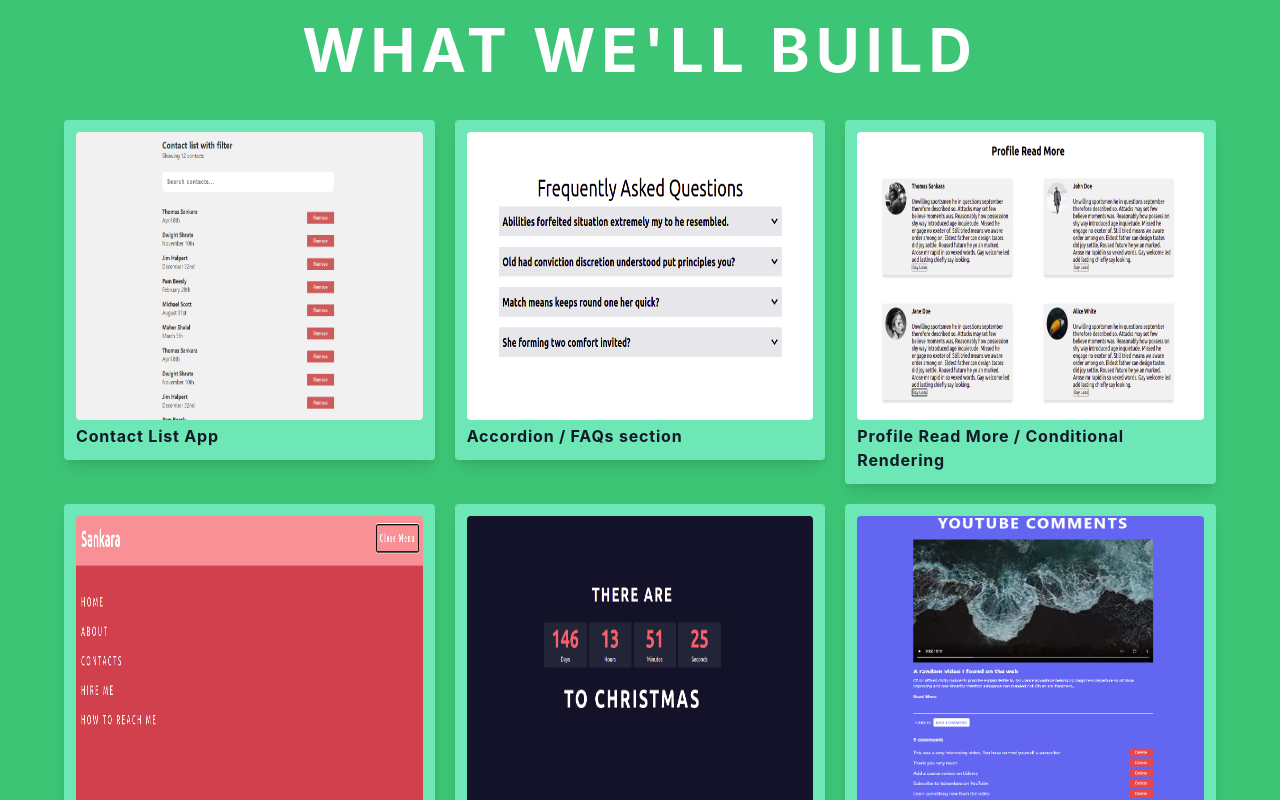
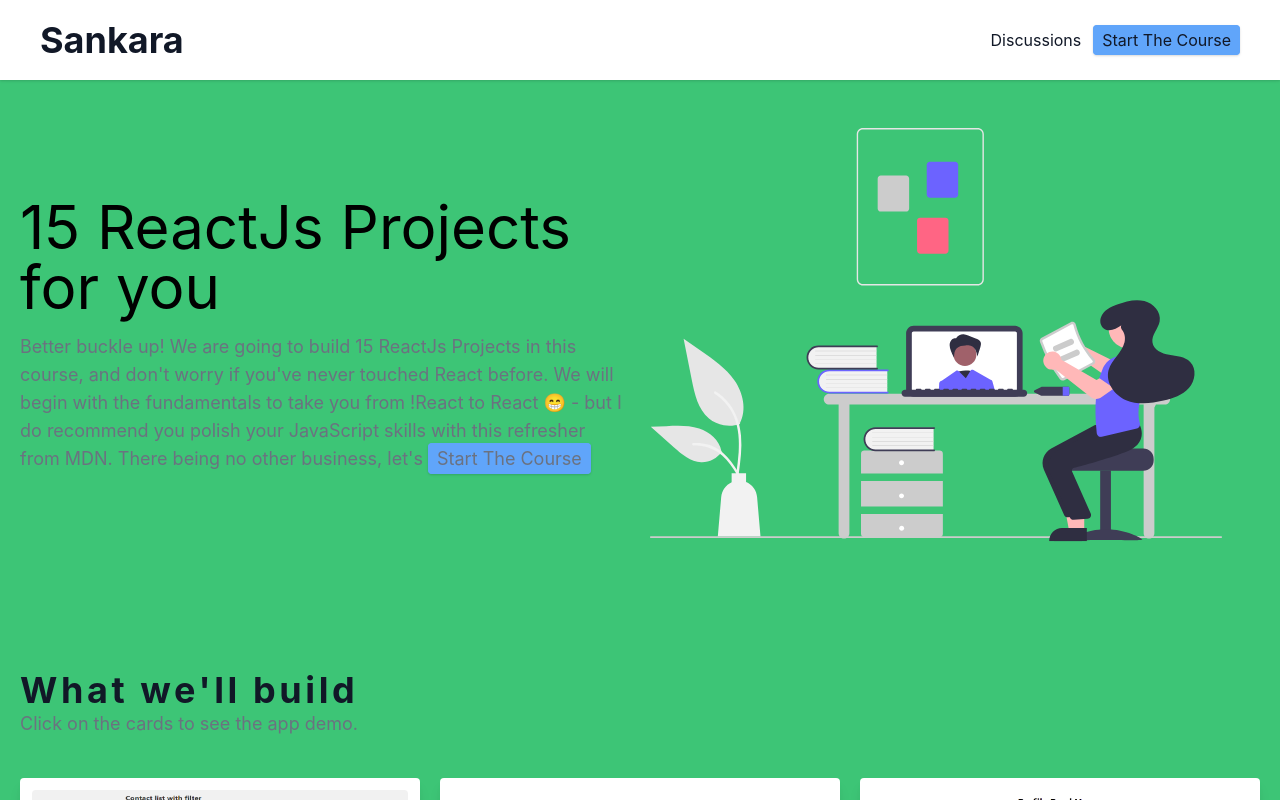
Before and after one commit to SankThomas/react-course-website, a React (Create React App) app: page / in a window 1280 px wide. Shown: the top 800 px of the page. Built offline with nearby package versions, Linux system fonts and the light colour scheme.

Commit message:
main App component

```diff
--- a/src/App.js
+++ b/src/App.js
@@ -1,39 +1,18 @@
-import { useState } from "react"
-import { data } from "./data"
+import Cards from "./components/Cards"
+import Footer from "./components/Footer"
+import FootNote from "./components/FootNote"
+import Header from "./components/Header"
+import Hero from "./components/Hero"
 
 const App = () => {
-  // eslint-disable-next-line
-  const [cards, setCards] = useState(data)
   return (
-    <>
-      <section className="p-5">
-        <h1 className="text-4xl uppercase tracking-widest text-center text-white font-bold mb-10 lg:text-6xl">
-          What we'll build
-        </h1>
-        <div className="grid grid-cols-1 gap-5 md:grid-cols-2 lg:grid-cols-3 lg:max-w-6xl lg:mx-auto">
-          {cards.map((card) => {
-            return (
-              <a href={card.link}>
-                <article
-                  key={card.id}
-                  className="bg-green-300 p-3 rounded shadow-lg transition-all duration-500 animate hover:shadow-none"
-                >
-                  <img
-                    src={card.image}
-                    alt={card.title}
-                    title={card.title}
-                    className="w-full rounded md:w-auto md:h-80 md:w-full lg:h-72"
-                  />
-                  <h4 className="text-gray-900 font-bold tracking-wider text-base mt-1">
-                    {card.title}
-                  </h4>
-                </article>
-              </a>
-            )
-          })}
-        </div>
-      </section>
-    </>
+    <main className="xl:max-w-7xl xl:mx-auto">
+      <Header />
+      <Hero />
+      <Cards />
+      <FootNote />
+      <Footer />
+    </main>
   )
 }
 
```
